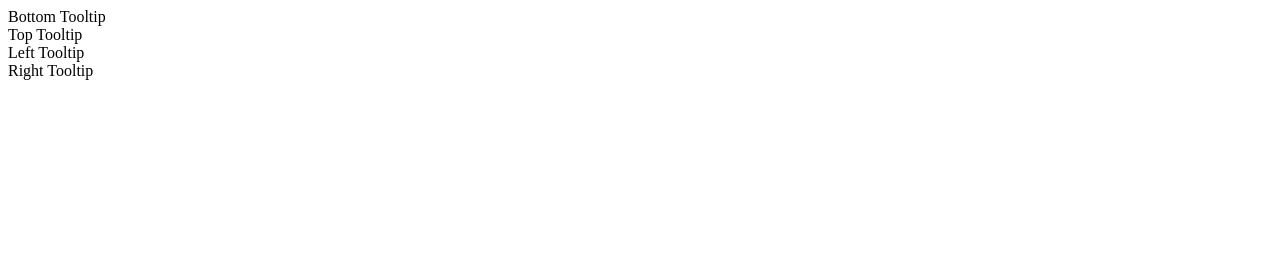
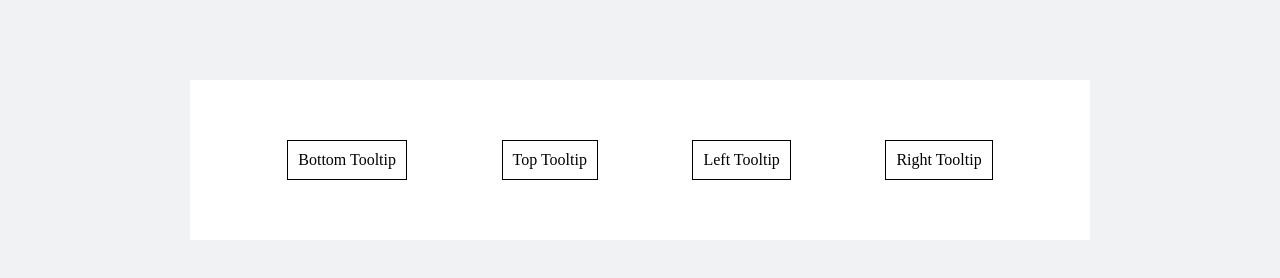
Before and after one commit to c0mat0se/Hoot, a plain HTML site: page index.html in a window 1280 px wide. Drawn offline with Linux system fonts and the light colour scheme.

Commit message:
created demo css created initial styling for testing purposes

```diff
--- /dev/null
+++ b/demo.css
@@ -0,0 +1,13 @@
+body {
+    background: #f1f2f3;
+}
+
+.demo {
+    max-width: 800px;
+    margin: 10vh auto;
+    padding: 50px;
+    display: flex;
+    align-items: center;
+    justify-content: space-around;
+    background: #fff;
+}
--- a/index.html
+++ b/index.html
@@ -1,6 +1,7 @@
 <html>
     <head>
         <title>Hoot Demo</title>
+        <link rel="stylesheet" href="demo.css">
         <link rel="stylesheet" href="src/hoot.css">
         <script src="src/hoot.js"></script>
     </head>
--- a/src/hoot.css
+++ b/src/hoot.css
@@ -0,0 +1,17 @@
+.hoot {
+    display: inline-block;
+    border: 1px solid black;
+    padding: 10px;
+    margin: 10px;
+}
+
+.hoot-tooltip {
+    position: fixed;
+    padding: 8px 12px;
+    color: #fff;
+    background-image: rgba(49, 49, 47, .99);
+    background-image: linear-gradient(to bottom, rgba(49, 49, 47, .99), #262625);
+    background-repeat: repeat-x;
+    box-shadow: 0 2px 4px 0 rgba(50, 50, 93, 0.1);
+    border-radius: 0.25em;
+}
```
